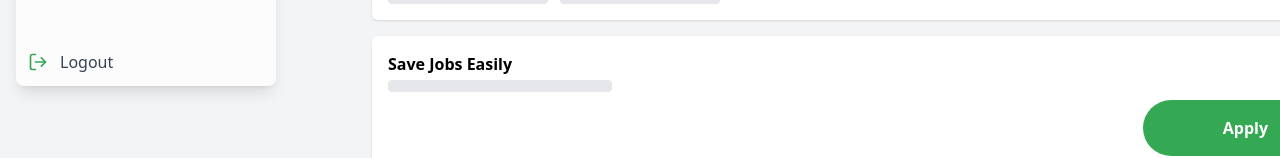
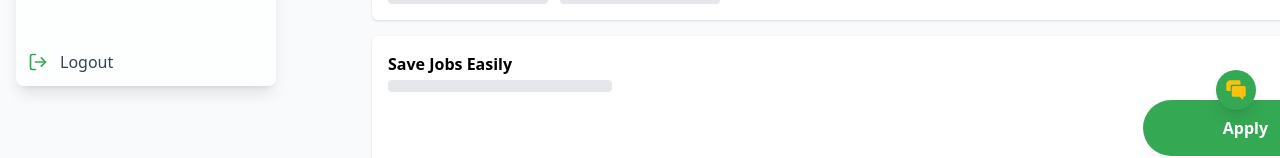
Before and after one commit to JulianaFofe/JobRecommendation, a React (Vite) app in the folder React/: page /employeedash in a window 1280 px wide. Shown: the part 666-824 px from the top of the page. Built offline with nearby package versions, Linux system fonts and the light colour scheme.

Commit message:
working on employee

```diff
--- a/React/src/App.tsx
+++ b/React/src/App.tsx
@@ -1,6 +1,9 @@
 
 import Dashboard from "./components//EmployeeDashboard/Dashboard";
 import DashView from "./components/dashboardView";
+import Footer from "./containers/footer";
+
+import Home from "./containers/home";
 
 import type { JobCard } from "./types/jobcard";
 
@@ -16,9 +19,12 @@
   return (
     <div>
       <Routes>
-        <Route path="/Dashview" element={<DashView/>} />
+        <Route path="/" element = {<Home/>}></Route>
+        <Route path="/dashview" element={<DashView/>} />
         <Route path="/employeedash" element={<Dashboard cards={cards} />} />
+        {/* <Footer/> */}
       </Routes>
+      <Footer/>
     </div>
   );
 }
--- a/React/src/components/EmployeeDashboard/Dashboard/index.tsx
+++ b/React/src/components/EmployeeDashboard/Dashboard/index.tsx
@@ -25,7 +25,8 @@
     { id: "logout", title: "Logout", path: "/logout", icon: LogOut },
   ];
   return (
-    <div className="flex min-h-screen bg-gray-100">
+    <div>
+    <div className="flex min-h-screen bg-gray-50">
       <SidebarWrapper items={sidebarItems} />
       <section className="flex-1 flex flex-col ">
         <Navbar />
@@ -79,6 +80,7 @@
           </div>
         </div>
       </section>
-    </div>
+      </div>
+      </div>
   );
 }
--- a/React/src/containers/home/index.tsx
+++ b/React/src/containers/home/index.tsx
@@ -1,6 +1,5 @@
 import { FaFacebookF, FaInstagramSquare, FaLinkedinIn, FaYoutube } from "react-icons/fa";
 import { RiTwitterXLine } from "react-icons/ri";
-import Footer from "../footer";
 import NavBar from "../navbar";
 import { motion } from "framer-motion";
 
@@ -135,8 +134,6 @@
           transition={{ duration: 1, repeat: Infinity }}
         />
       </div>
-
-      <Footer />
     </div>
   );
 };
```
Also changed, not shown: 2 other files (tests, documents, lock files or other folders).
